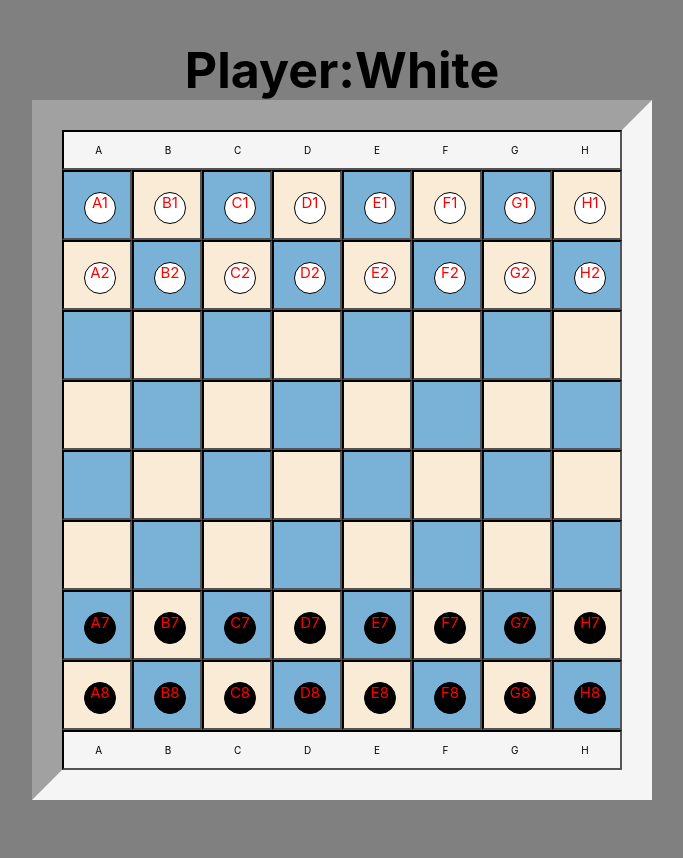
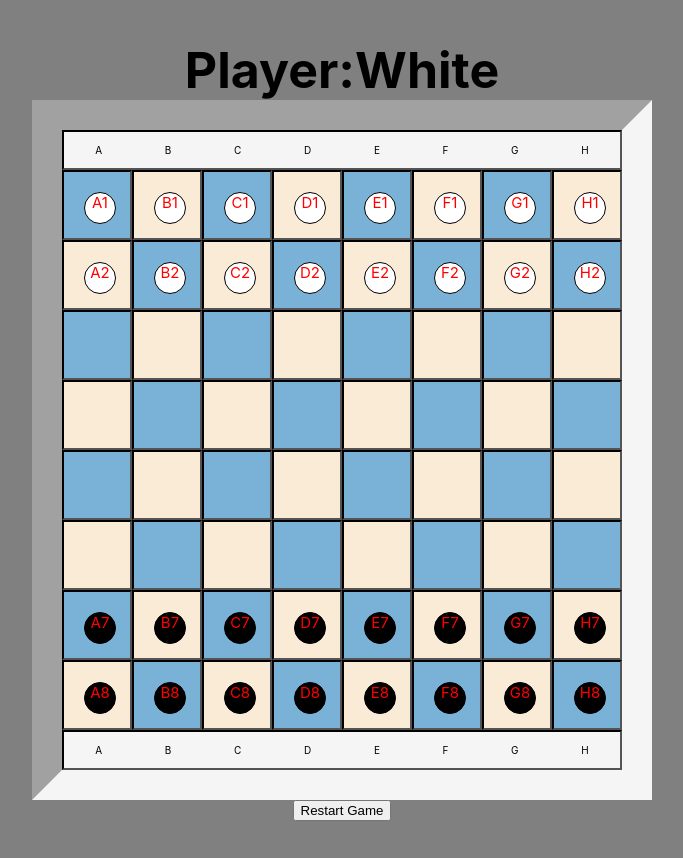
Before and after one commit to Avrey125/Chess-Game, a React (Create React App) app: page / in a window 1280 px wide. Shown: the top 858 px of the page, without its empty margins (298-981 px from the left). Built offline with nearby package versions, Linux system fonts and the light colour scheme.

Commit message:
setup initial board state in redux

```diff
--- a/src/components/board/board.js
+++ b/src/components/board/board.js
@@ -5,6 +5,10 @@ import { FILES } from '../../services/boardService'
 import { useSelector, useDispatch } from 'react-redux'
 
 export default function Board() {
+  function handleReset(e) {
+    e.preventDefault()
+    console.log('clicked')
+  }
   const player = useSelector(state => state.currentPlayer)
   const board = useSelector(state => state.BOARD)
   const dispatch = useDispatch()
@@ -34,6 +38,7 @@ export default function Board() {
           </div>
         </div>
       </div>
+      <button onClick={handleReset}>Restart Game</button>
     </div>
   )
 }
```
